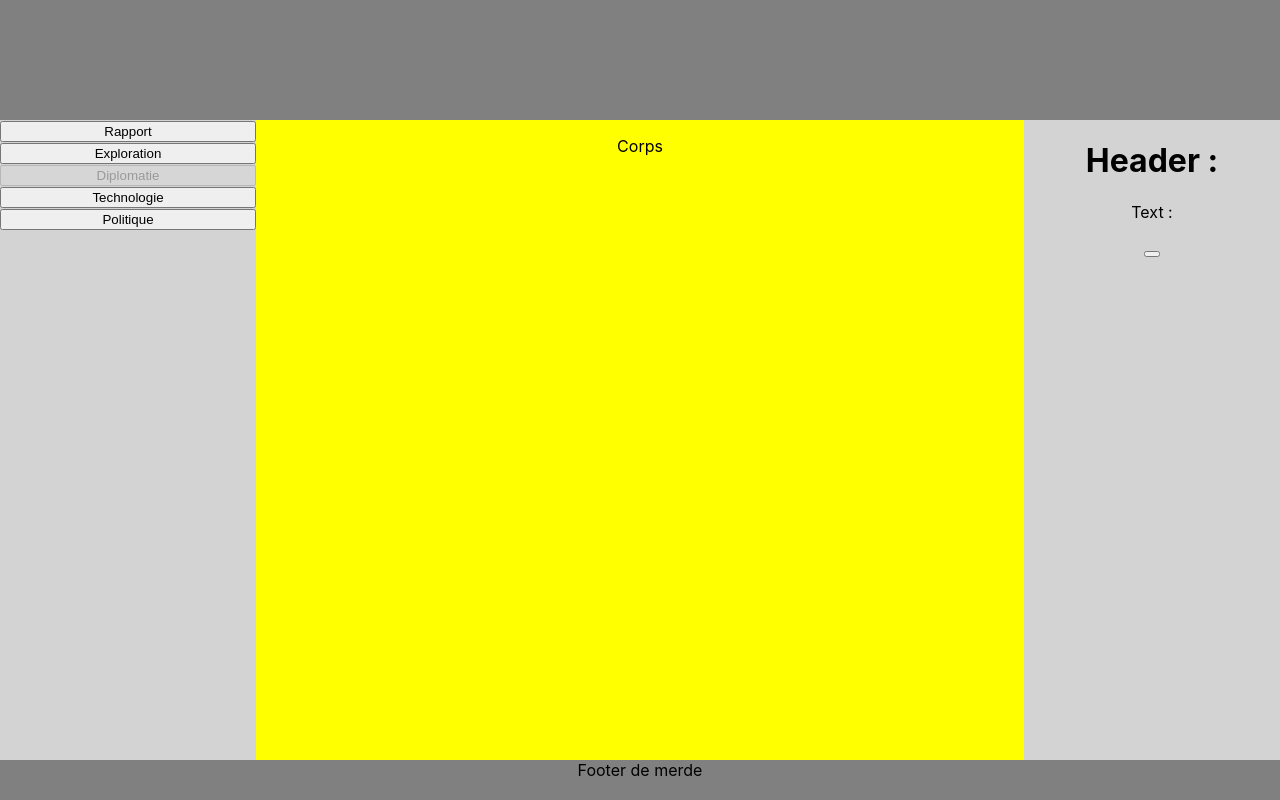
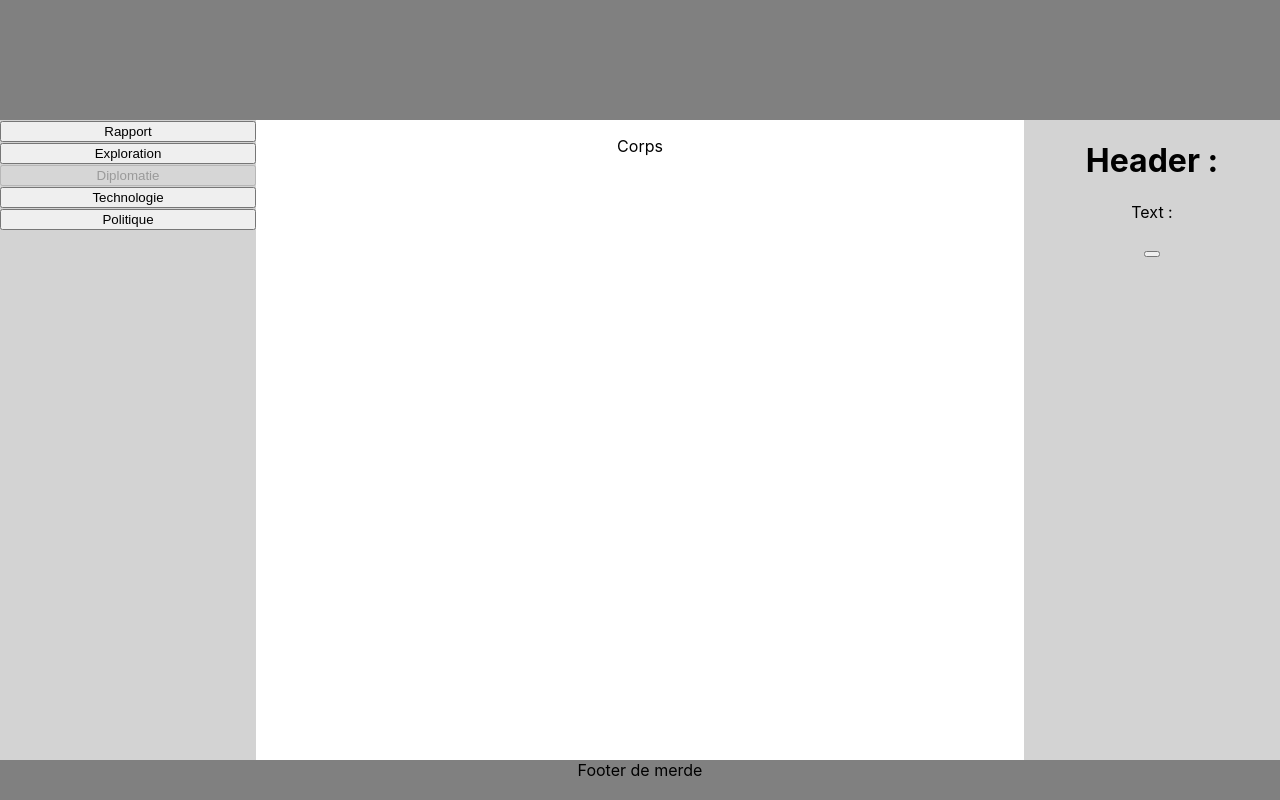
Before and after one commit to FRosay/projet-kiwi, a React (Create React App) app: page / in a window 1280 px wide. Built offline with nearby package versions, Linux system fonts and the light colour scheme.

Commit message:
css:flex

```diff
--- a/src/App.css
+++ b/src/App.css
@@ -8,45 +8,44 @@
 
 .App {
   text-align: center;
+  display: flex;
+  flex-direction: row;
+  flex-wrap: wrap;
+  justify-content: space-between;
+  align-content: space-between;
 }
 
 html, body, #root, .App{
   height: 100%;
 }
 
-body{background-color: yellow}
-
 footer{
-  /*border: 2px solid teal;*/
   background-color: gray;
   height: var(--height-bottom);
+  width: 100%;
 }
 
-#resources-div{
-  /*border: 2px solid teal;*/
+#resources-view-div{
   background-color: gray;
   height: var(--height-top);
+  width: 100%;
 }
 
 #game-informations-div{
-  /*border: 2px solid gray;*/
   background-color: lightgray;
-  float: right;
   height: var(--height-middle);
   overflow: auto;
   width: 20%;
 }
 
 #game-text-div{
-  /*border: 2px solid black;*/
   height: var(--height-middle);
-  overflow: auto;
+  overflow: auto; /*scroll*/
+  width: 60%;
 }
 
 #tabs-div{
-  /*border: 2px solid gray;*/
   background-color: lightgray;
-  float: left;
   height: var(--height-middle);
   width: 20%;
 }
--- a/src/App.js
+++ b/src/App.js
@@ -11,8 +11,8 @@ function App() {
     <div className="App">
       <ResourcesView />
       <Tabs />
+      <GameText />
       <GameInformations />
-      <GameText />
       <footer>Footer de merde</footer>
     </div>
   );
--- a/src/components/resource/Resource.js
+++ b/src/components/resource/Resource.js
@@ -12,7 +12,7 @@ class Resource extends React.Component {
       quantity: this.props.quantity,
       isUnique: this.props.isUnique,
       shortVersion: this.props.shortVersion,
-      imagePath: '',
+      imagePath: '../images/'+this.props.name+'.png',
     }
 
   }
@@ -21,7 +21,7 @@ class Resource extends React.Component {
     if (this.state.shortVersion===true) {
       return (
         <div id="resource-div">
-          { this.state.quantity } <img src= { this.state.imagePath }></img>
+          { this.state.quantity } <img alt={ this.state.name } src= { this.state.imagePath }></img>
         </div>
       )
     } else {
--- a/src/components/resource/resources-view.js
+++ b/src/components/resource/resources-view.js
@@ -15,7 +15,7 @@ class ResourcesView extends React.Component {
 
   render () {
     return (
-        <div id="resources-div">
+        <div id="resources-view-div">
             {this.state.resources.map((resource, index) => {
                 return (
                     <Resource key= { index } name= { resource.name } type= { resource.type } quantity= { resource.quantity } isUnique= { resource.isUnique} />
```
